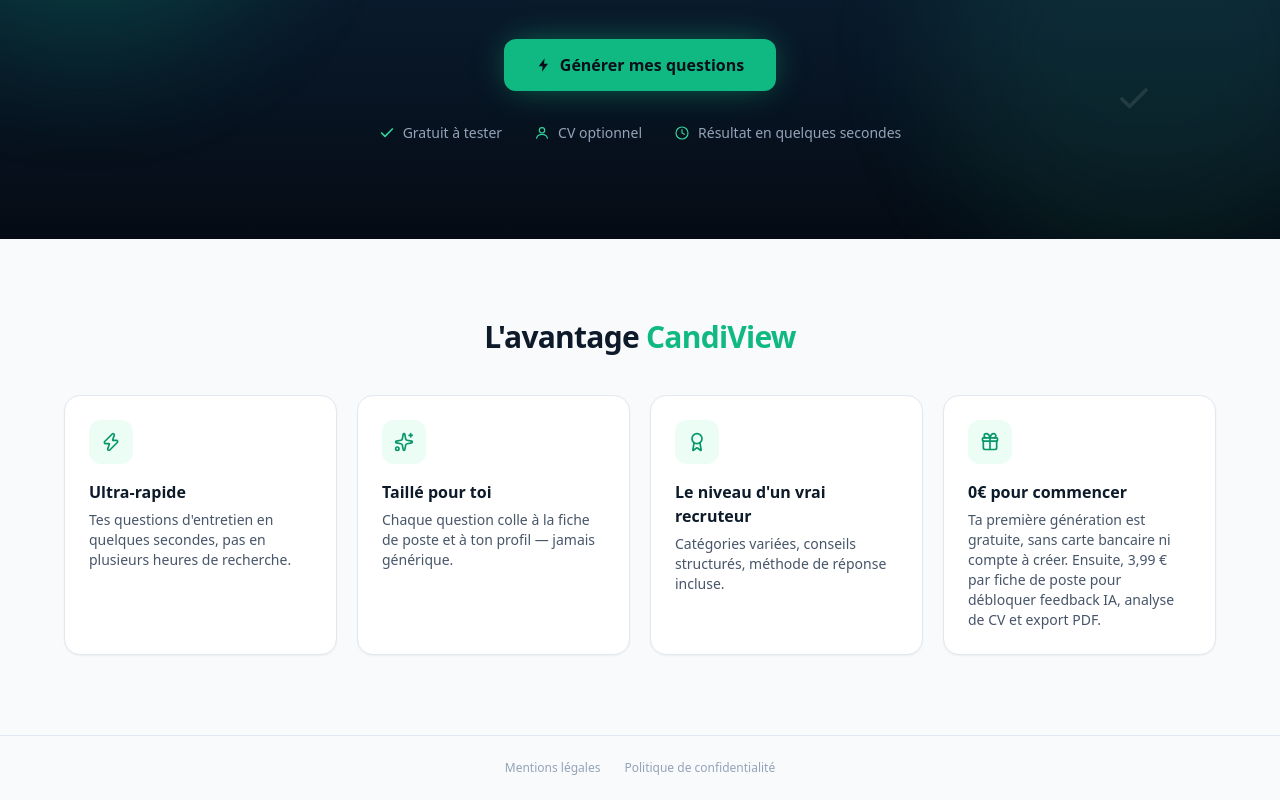
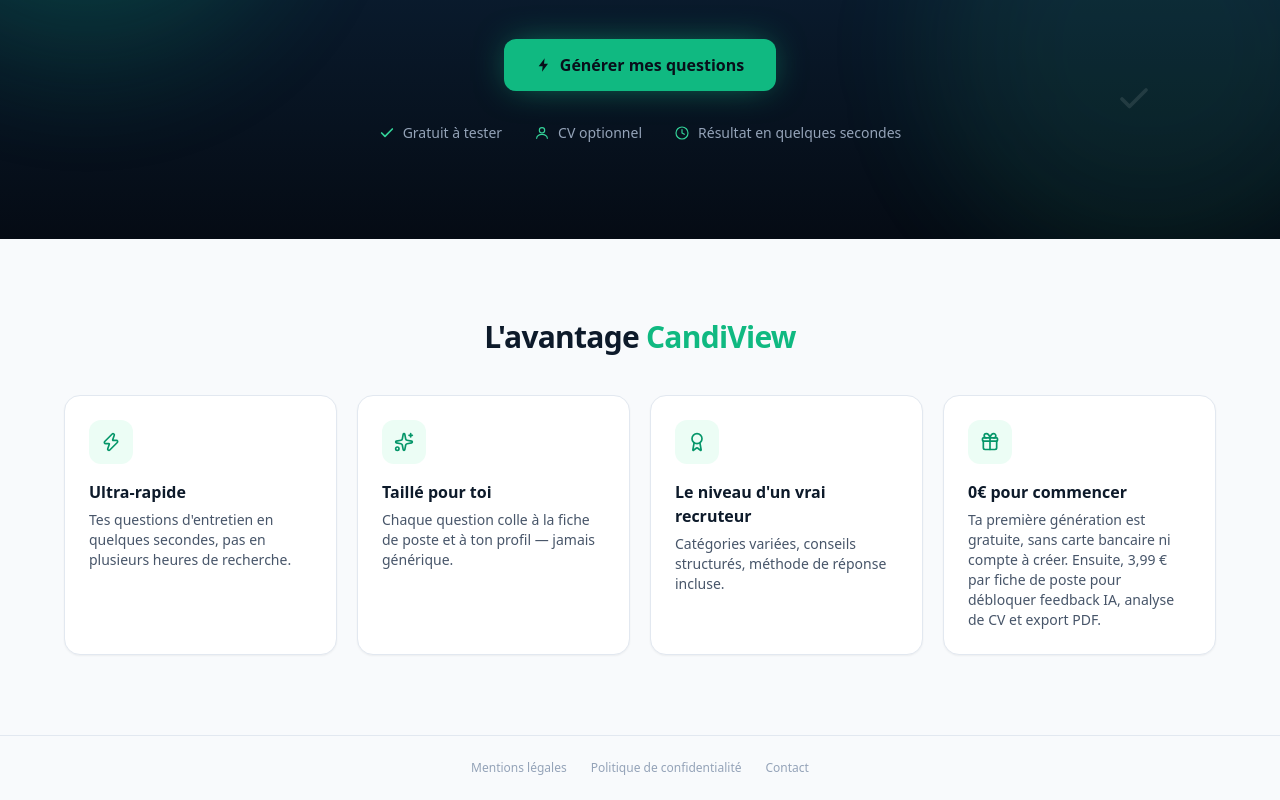
Before and after one commit to mathispg-code/saas-entretien, a Next.js app: page / in a window 1280 px wide. Shown: the part 382-1182 px from the top of the page. Built offline with nearby package versions, Linux system fonts and the light colour scheme.

Commit message:
Ajoute un lien Contact (mailto) dans le footer
Co-Authored-By: Claude Sonnet 5.5 <noreply@anthropic.com>

```diff
--- a/app/components/SiteFooter.tsx
+++ b/app/components/SiteFooter.tsx
@@ -10,6 +10,9 @@ export function SiteFooter() {
         <Link href="/confidentialite" className="hover:text-slate-600">
           Politique de confidentialité
         </Link>
+        <a href="mailto:contact@candiview.fr" className="hover:text-slate-600">
+          Contact
+        </a>
       </div>
     </footer>
   );
```
